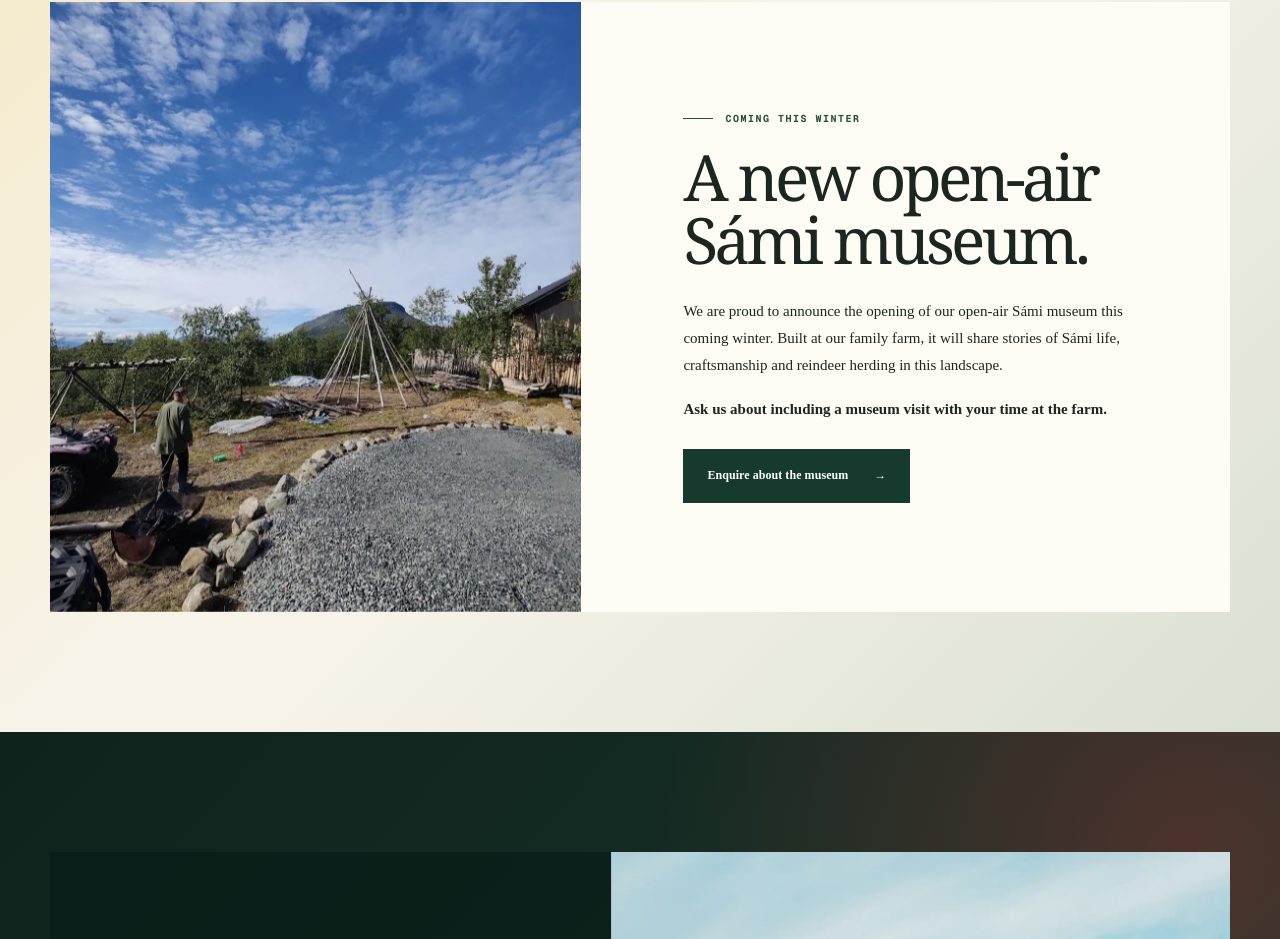
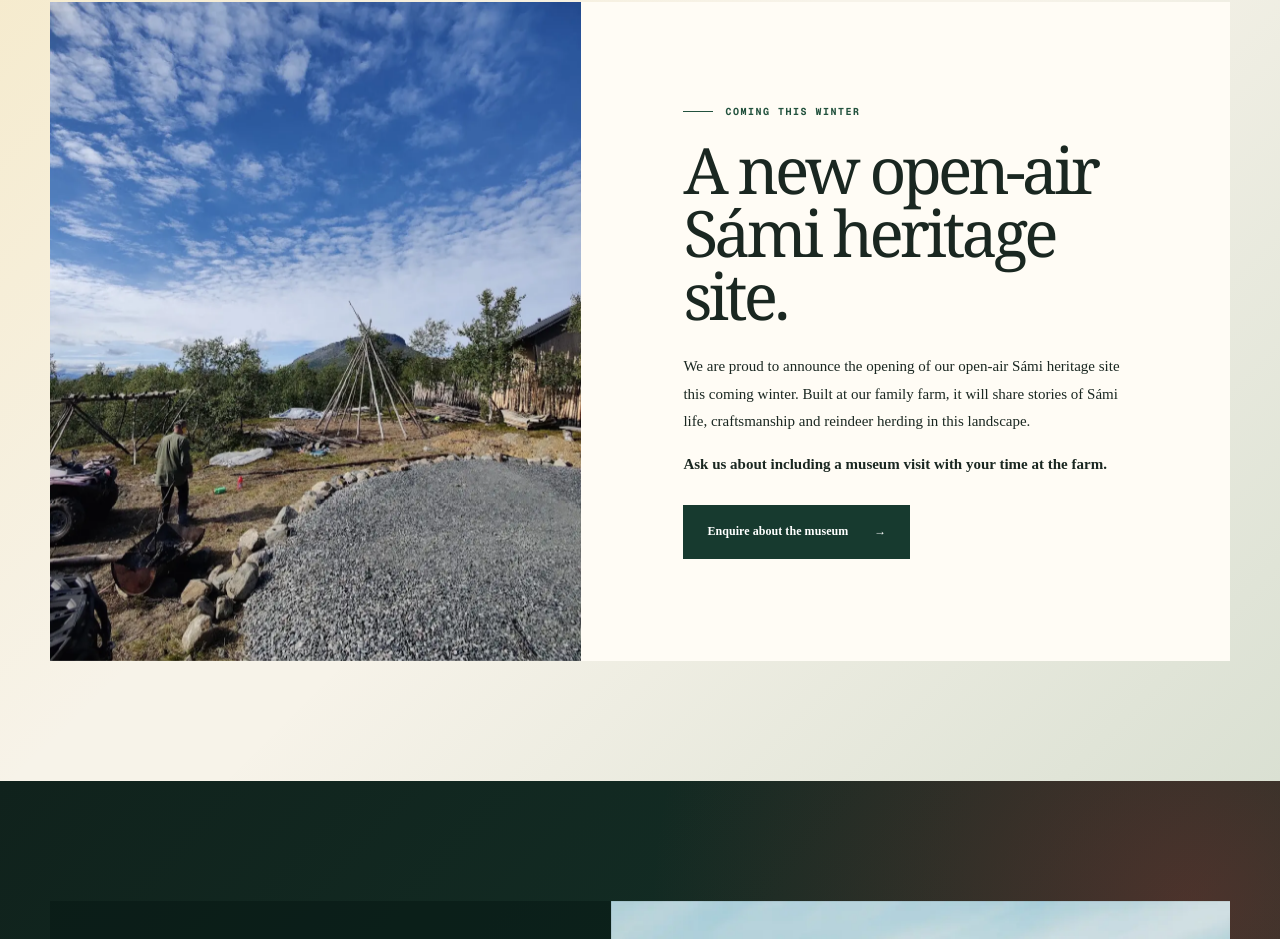
Before and after one commit to korpenp/Kilpisreindeer1, a Next.js app: page / in a window 1280 px wide. Shown: the part 4692-5631 px from the top of the page. Built offline with nearby package versions, Linux system fonts and the light colour scheme.

Commit message:
heritage

```diff
--- a/app/page.tsx
+++ b/app/page.tsx
@@ -309,9 +309,9 @@ export default function Home() {
           </div>
           <div className="museum-copy">
             <p className="eyebrow">Coming this winter</p>
-            <h2 id="museum-title">A new open-air Sámi museum.</h2>
+            <h2 id="museum-title">A new open-air Sámi heritage site.</h2>
             <p>
-              We are proud to announce the opening of our open-air Sámi museum
+              We are proud to announce the opening of our open-air Sámi heritage site
               this coming winter. Built at our family farm, it will share
               stories of Sámi life, craftsmanship and reindeer herding in this
               landscape.
```
